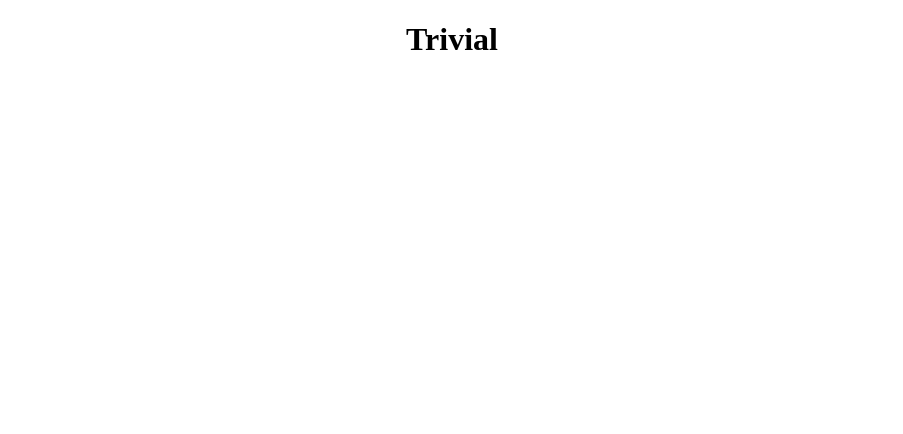
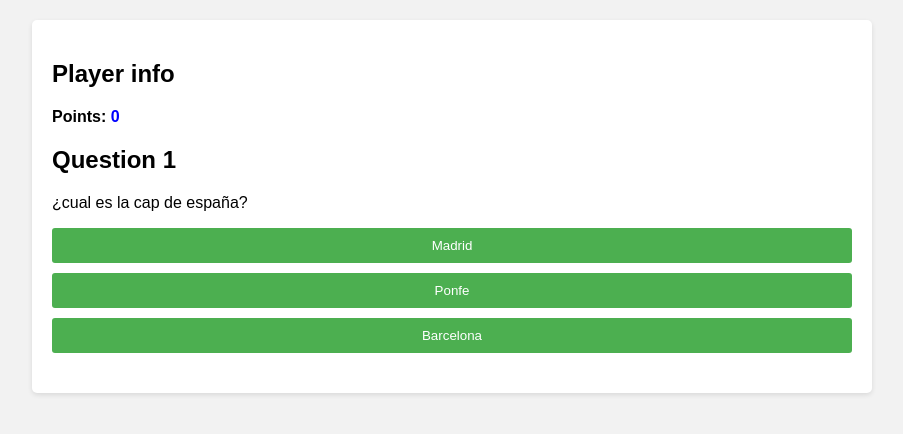
Before and after one commit to Perlaulicticmethodick/reacttask, a React (Create React App) app: page / in a window 1280 px wide. Shown: the top 434 px of the page, without its empty margins (188-1091 px from the left). Built offline with nearby package versions, Linux system fonts and the light colour scheme.

Commit message:
trivial preguntas

```diff
--- a/src/App.css
+++ b/src/App.css
@@ -1,38 +1,50 @@
-.App {
-  text-align: center;
+body {
+  font-family: Arial, sans-serif;
+  background-color: #f2f2f2;
+  margin: 0;
+  padding: 0;
 }
 
-.App-logo {
-  height: 40vmin;
-  pointer-events: none;
+.App {
+  max-width: 800px;
+  margin: 20px auto;
+  padding: 20px;
+  background-color: #fff;
+  border-radius: 5px;
+  box-shadow: 0 2px 5px rgba(0, 0, 0, 0.1);
 }
 
-@media (prefers-reduced-motion: no-preference) {
-  .App-logo {
-    animation: App-logo-spin infinite 20s linear;
-  }
+.player-info {
+  margin-bottom: 20px;
 }
 
-.App-header {
-  background-color: #282c34;
-  min-height: 100vh;
-  display: flex;
-  flex-direction: column;
-  align-items: center;
-  justify-content: center;
-  font-size: calc(10px + 2vmin);
-  color: white;
+.question {
+  margin-bottom: 20px;
 }
 
-.App-link {
-  color: #61dafb;
+.question h2 {
+  margin-top: 0;
 }
 
-@keyframes App-logo-spin {
-  from {
-    transform: rotate(0deg);
-  }
-  to {
-    transform: rotate(360deg);
-  }
+.options {
+  list-style-type: none;
+  padding: 0;
 }
+
+.options li {
+  margin-bottom: 10px;
+}
+
+button {
+  padding: 10px 20px;
+  background-color: #4CAF50;
+  color: #fff;
+  border: none;
+  border-radius: 3px;
+  cursor: pointer;
+  width: 100%;
+}
+
+#playerPoints {
+  color: blue
+}
--- a/src/App.js
+++ b/src/App.js
@@ -1,6 +1,7 @@
 import { useState, useRef } from 'react'; // Eliminado 'use' y 'useEffect' que no se usaban
 import './App.css';
-
+import Questions from './Components/questions';
+import Player from './Components/player';
 let App =()=>{
   let[points,setpoints]=useState(0)
 
@@ -15,10 +16,16 @@ let App =()=>{
       options:["Madrid","Ponfe","Barcelona"],
       correct:2
     },
+    {
+      text:"¿1+1?",
+      options:["1","3","2"],
+      correct:2
+    },
   ])
   return (
     <div className='App'>
-      <h1>Trivial</h1>
+      <Player points={points}/>
+      <Questions question={questions} setpoints={setpoints} points={points}/>
     </div>
   );
 }
--- /dev/null
+++ b/src/Components/player.js
@@ -0,0 +1,16 @@
+let Player=(props)=>{
+
+    let{points}=props;
+    return(
+        <div className="player-info">
+            <h2>Player info</h2>
+            <p><strong>Points:<span id="playerPoints"> {points}</span></strong></p>
+
+
+
+
+        </div>
+    )
+}
+
+export default Player
--- /dev/null
+++ b/src/Components/questions.js
@@ -0,0 +1,52 @@
+import { useState } from "react";
+
+let Questions=(props)=>{
+
+    let {question,setpoints,points}=props;
+    let[numberofquest,setnumber]=useState(0)
+    let anwserQuest=(anwser)=>{
+        if(anwser=question[numberofquest].correct){
+            //points up
+            setpoints(points+1)
+
+
+
+        }else{
+            //mal
+        }
+        if(numberofquest<question.length-1){
+            setnumber(numberofquest+1)
+        }else{
+            //se acabo
+            setTimeout(()=>{
+                setnumber(0)
+                setpoints(0)
+            },4000)
+        }
+
+
+
+    }
+    return(
+        <div className="question">
+            <div>
+                <h2>Question {numberofquest+1}</h2>
+                <p id="questionText">{question[numberofquest].text}</p>
+                <ul class="options">
+                    <li><button onClick={()=>{anwserQuest(0)}}>{question[numberofquest].options[0]}</button></li>
+                    <li><button onClick={()=>{anwserQuest(1)}}>{question[numberofquest].options[1]}</button></li>
+                    <li><button onClick={()=>{anwserQuest(2)}}>{question[numberofquest].options[2]}</button></li>
+
+                </ul>
+
+
+            </div>
+
+
+
+
+
+        </div>
+    )
+}
+export default Questions
```
